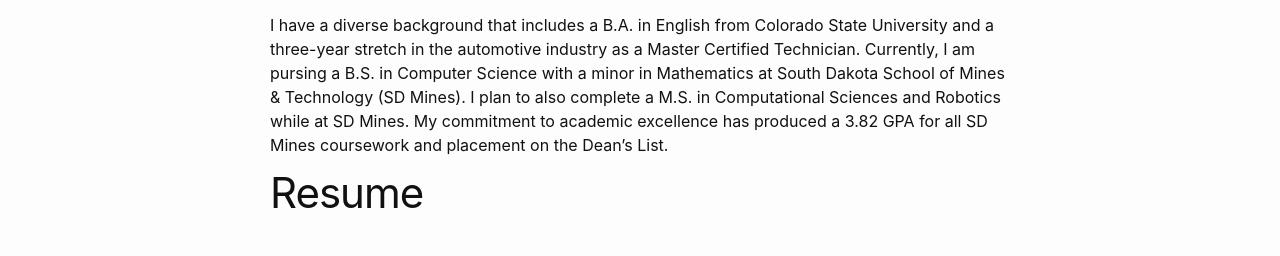
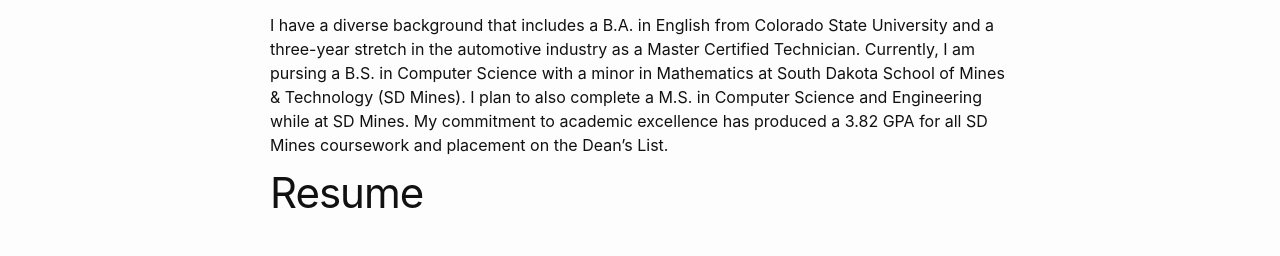
Before and after one commit to lanemoseley/lanemoseley.github.io, a Jekyll site: the page built from about.md, in a window 1280 px wide. Shown: the part 350-606 px from the top of the page. Built offline with Jekyll 4.4.1, drawn with Linux system fonts in a browser that asks for light colours.

Commit message:
Update about.md

```diff
--- a/about.md
+++ b/about.md
@@ -6,7 +6,7 @@
 
 ![Photo: Lane Moseley](/assets/Moseley_Headshot.jpg)
 
-I have a diverse background that includes a B.A. in English from Colorado State University and a three-year stretch in the automotive industry as a Master Certified Technician. Currently, I am pursing a B.S. in Computer Science with a minor in Mathematics at South Dakota School of Mines & Technology (SD Mines). I plan to also complete a M.S. in Computational Sciences and Robotics while at SD Mines. My commitment to academic excellence has produced a 3.82 GPA for all SD Mines coursework and placement on the Dean’s List.
+I have a diverse background that includes a B.A. in English from Colorado State University and a three-year stretch in the automotive industry as a Master Certified Technician. Currently, I am pursing a B.S. in Computer Science with a minor in Mathematics at South Dakota School of Mines & Technology (SD Mines). I plan to also complete a M.S. in Computer Science and Engineering while at SD Mines. My commitment to academic excellence has produced a 3.82 GPA for all SD Mines coursework and placement on the Dean’s List.
 
 # Resume
 [![Photo: Resume](/assets/Resume.png)](../assets/Resume.pdf)
```
